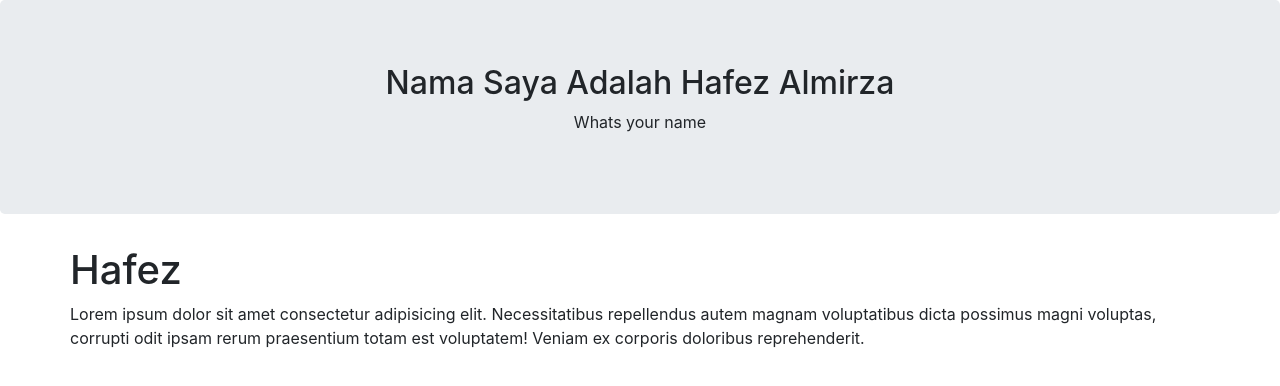
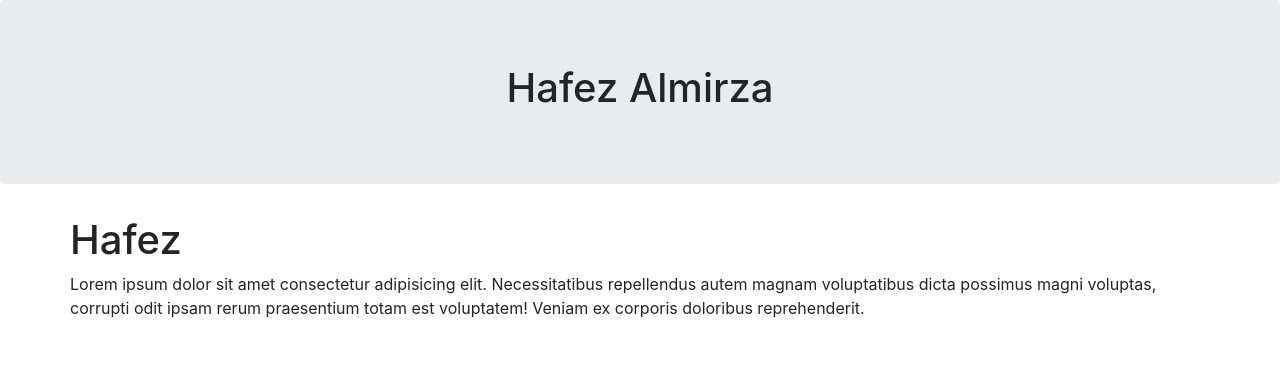
Before and after one commit to XMirz/xmirz.github.io, a plain HTML site: page index.html in a window 1280 px wide. Drawn offline with nearby package versions, Linux system fonts and the light colour scheme.

Commit message:
Add files via upload

```diff
--- a/index.html
+++ b/index.html
@@ -14,11 +14,11 @@
         </script>
     </head>
     <body>
-        <div class="header"></div>
-        <div class="jumbotron text-center">
+        <div id="header"></div>
+        <!-- <div class="jumbotron text-center">
             <h2>Nama Saya Adalah Hafez Almirza</h2>
             <p>Whats your name</p>
-        </div>
+        </div> -->
         <div class="container">
             <div class="row">
                 <div class="col-sm4">
```
